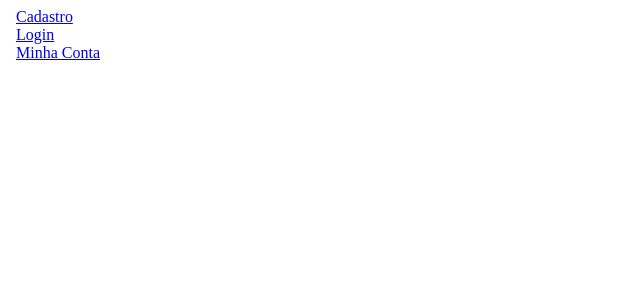
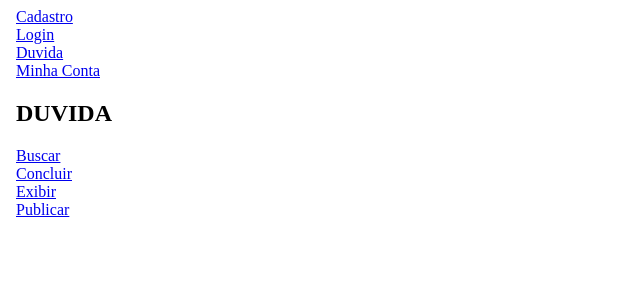
Before and after one commit to mateuscds/ess-project, an Angular app in the folder gui/: page /duvida in a window 1280 px wide. Before the commit this address led to /. Shown: the top 300 px of the page, without its empty margins (0-640 px from the left). Built offline with nearby package versions, Linux system fonts and the light colour scheme.

Commit message:
criando duvida component

```diff
--- /dev/null
+++ b/gui/src/app/duvida/duvida.component.html
@@ -0,0 +1,16 @@
+<section class="duvidaView">
+    <h1 class="duvidaTitle">DUVIDA</h1>
+        <nav>
+            <div class = "link">
+                <a mat-button class = "duvida-link" routerLink = "/buscar">Buscar</a>
+            </div>
+            <div class = "link">
+                <a mat-button class = "duvida-link" routerLink = "/concluir">Concluir</a>
+            </div>
+            <div class = "link">
+                <a mat-button class = "duvida-link" routerLink = "/exibir">Exibir</a>
+            </div>
+            <div class = "link">
+                <a mat-button class = "duvida-link" routerLink = "/publicar">Publicar</a>
+            </div>
+        </nav>
--- a/gui/src/app/navbar/navbar.component.html
+++ b/gui/src/app/navbar/navbar.component.html
@@ -6,6 +6,9 @@
         <a mat-button class = "navbar-link" routerLink = "/login">Login</a>
     </div>
     <div class = "links">
+        <a mat-button class = "navbar-link" routerLink = "/duvida">Duvida</a>
+    </div>
+    <div class = "links">
         <a mat-button class = "navbar-link" routerLink = "/minha_conta">Minha Conta</a>
     </div>
 </nav>
```
Also changed, not shown: gui/src/app/app.module.ts (+8 -0 lines), gui/src/app/duvida/duvida.component.ts (added, +9 -0 lines), gui/src/app/duvida/duvida.component.css (added).
